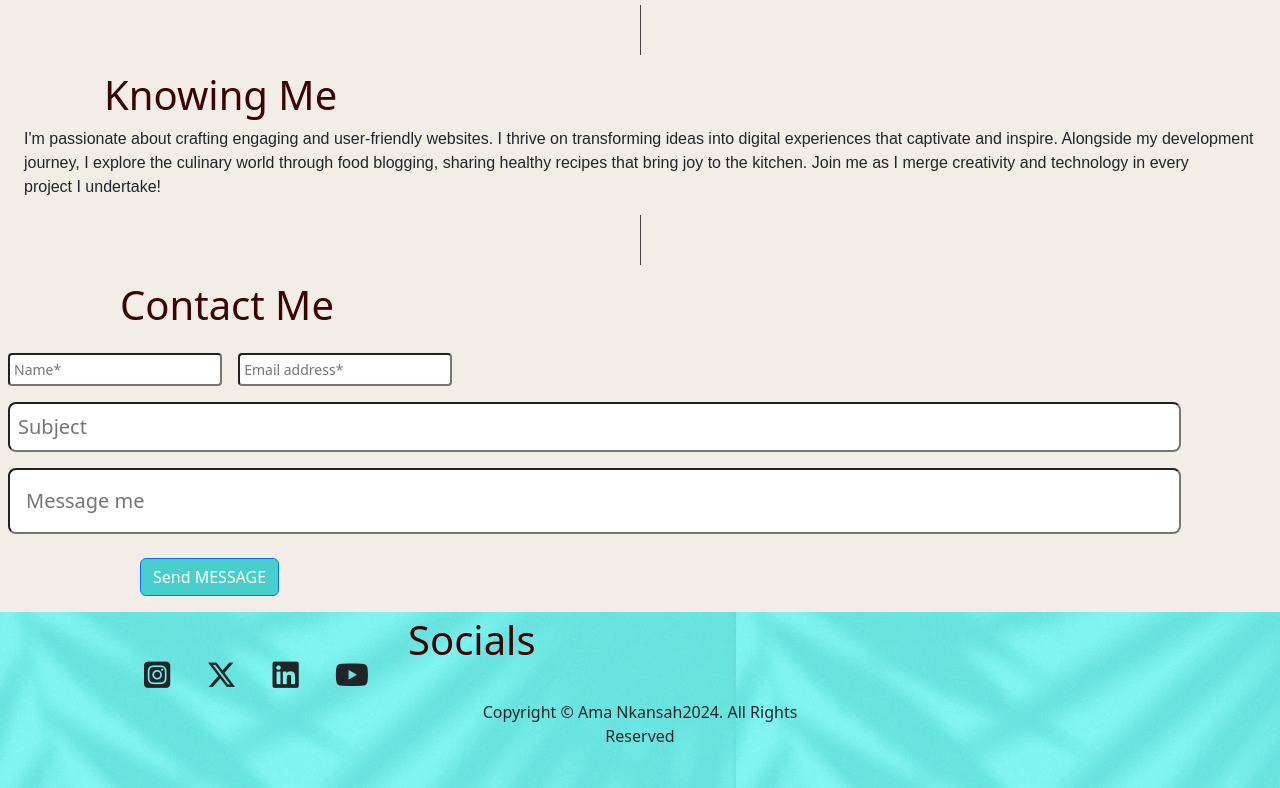
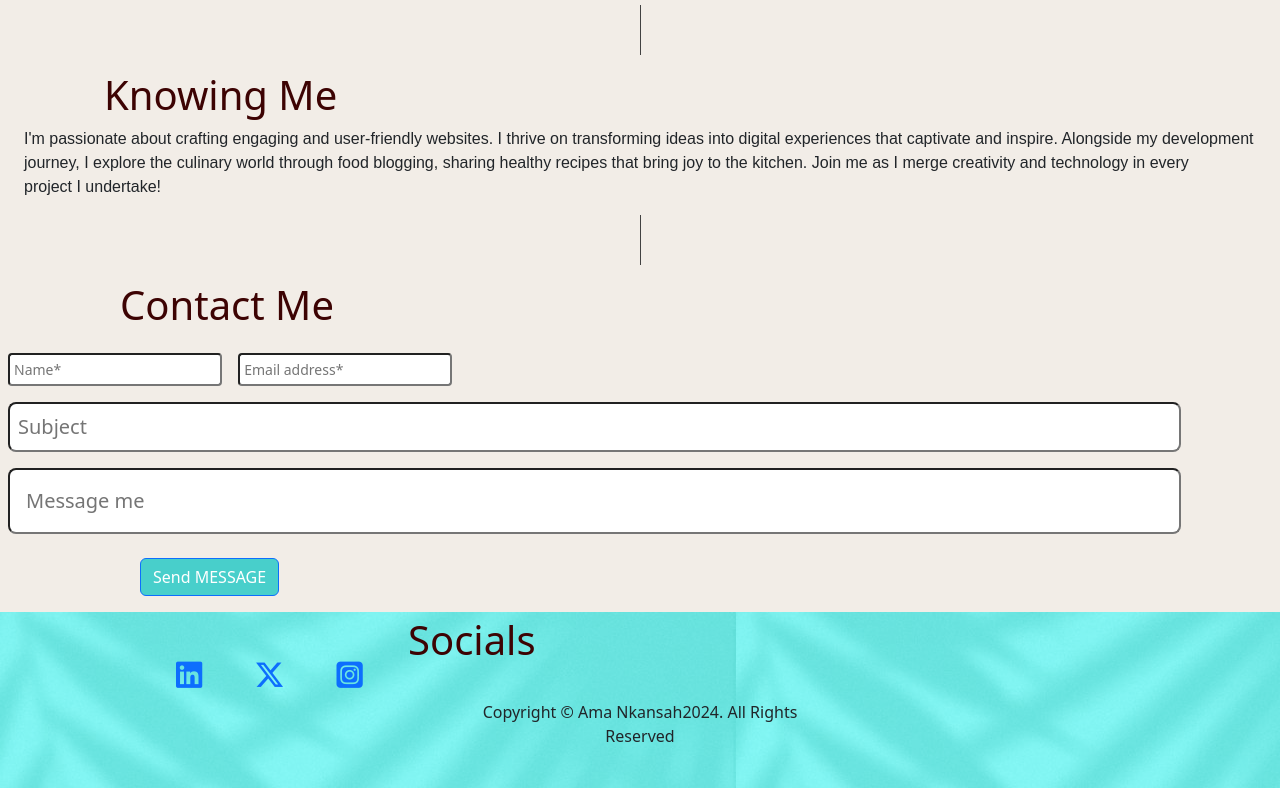
Before and after one commit to Ama-Nkansah/Codxo-combined-repo, a plain HTML site: page index.html in a window 1280 px wide. Shown: the part 549-1337 px from the top of the page. Drawn offline with nearby package versions, Linux system fonts and the light colour scheme.

Commit message:
Set up portfolio website structure and Enhance styles for better user experience.

```diff
--- a/index.html
+++ b/index.html
@@ -18,9 +18,13 @@
         <a class="navbar-brand brand-name " href="./index.html">Ama.</a>
        <ul class="navbar-nav d-flex flex-row">
             <li class="nav-item"><a class="nav-link active pe-3 px-lg-4" aria-current="page" href="./about.html" style="color:#3d0303;">About</a></li>
+
             <li class="nav-item"><a class="nav-link active pe-3 px-lg-4" aria-current="page" href="./skills.html" style="color: #3d0303;">Skills</a></li>
+
             <li class="nav-item"><a  class="nav-link active pe-3 px-lg-4" aria-current="page" href="./projects.html" style="color:#3d0303;">Projects</a></li>
+
             <li class="nav-item"><a  class="nav-link active px-lg-2" aria-current="page" href="./resume.html" style="color:#3d0303;">Resume</a></li>
+
           </ul>
       </div>
     </nav>
@@ -60,10 +64,9 @@
 
 <h1 class="social-title ps-4 pt-1">Socials</h1>
 <div class="container-socials pt-5 col-12">
-  <i class="fa-brands fa-square-instagram px-3 " id="socials-font"></i>
-  <i class="fa-brands fa-x-twitter px-3"  id="socials-font"></i>
-  <i class="fa-brands fa-linkedin px-3"  id="socials-font"></i>
-  <i class="fa-brands fa-youtube px-3"  id="socials-font"></i>
+  <a href="https://www.linkedin.com/in/ama-nkansah-akuoko"><i class="fa-brands fa-linkedin ps-5 px-4 " id="socials-font"></i></a></i>
+  <a href=""><i class="fa-brands fa-x-twitter px-4"  id="socials-font"></i></a>
+  <a href="https://www.instagram.com/yendidiwithama/"><i class="fa-brands fa-square-instagram px-4"  id="socials-font"></i></a>
   <footer class="pt-2 text-center">Copyright © Ama Nkansah2024. All Rights<br/> Reserved</footer>
 </div>
 
```
Also changed, not shown: about.html (deleted), projects.html (deleted), resume.html (deleted), skills.html (deleted), 1 other file.
